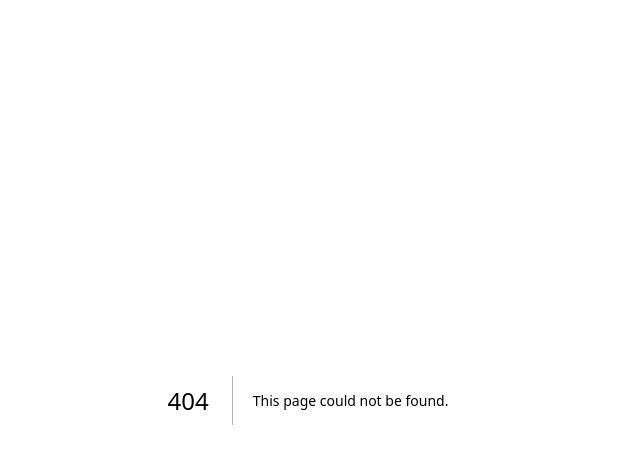
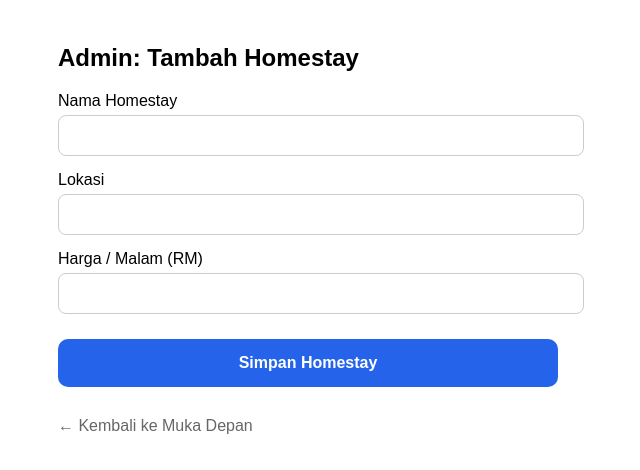
Before and after one commit to steam899/homestay-saas, a Next.js app: page /admin in a window 1280 px wide. Before the commit this address had no page. Shown: the top 470 px of the page, without its empty margins (332-972 px from the left). Built offline with nearby package versions, Linux system fonts and the light colour scheme; no server answers.

Commit message:
Add AdminPage component for homestay management

```diff
--- /dev/null
+++ b/app/admin/page.tsx
@@ -0,0 +1,88 @@
+'use client'
+import { useState } from 'react'
+import { supabase } from '@/utils/supabase'
+
+export default function AdminPage() {
+  const [name, setName] = useState('')
+  const [location, setLocation] = useState('')
+  const [price, setPrice] = useState('')
+  const [loading, setLoading] = useState(false)
+
+  const handleSubmit = async (e: React.FormEvent) => {
+    e.preventDefault()
+    setLoading(true)
+
+    const { error } = await supabase
+      .from('properties')
+      .insert([{ name, location, price_per_night: parseFloat(price) }])
+
+    setLoading(false)
+    if (error) alert(error.message)
+    else {
+      alert('Homestay berjaya ditambah!')
+      setName(''); setLocation(''); setPrice('')
+    }
+  }
+
+  return (
+    <div style={{ padding: '20px', fontFamily: 'sans-serif', maxWidth: '500px', margin: '0 auto' }}>
+      <h1 style={{ fontSize: '24px', marginBottom: '20px' }}>Admin: Tambah Homestay</h1>
+
+      <form onSubmit={handleSubmit} style={{ display: 'flex', flexDirection: 'column', gap: '15px' }}>
+        <div>
+          <label style={{ display: 'block', marginBottom: '5px' }}>Nama Homestay</label>
+          <input
+            type="text"
+            value={name}
+            onChange={(e) => setName(e.target.value)}
+            style={{ width: '100%', padding: '12px', borderRadius: '8px', border: '1px solid #ccc' }}
+            required
+          />
+        </div>
+
+        <div>
+          <label style={{ display: 'block', marginBottom: '5px' }}>Lokasi</label>
+          <input
+            type="text"
+            value={location}
+            onChange={(e) => setLocation(e.target.value)}
+            style={{ width: '100%', padding: '12px', borderRadius: '8px', border: '1px solid #ccc' }}
+            required
+          />
+        </div>
+
+        <div>
+          <label style={{ display: 'block', marginBottom: '5px' }}>Harga / Malam (RM)</label>
+          <input
+            type="number"
+            value={price}
+            onChange={(e) => setPrice(e.target.value)}
+            style={{ width: '100%', padding: '12px', borderRadius: '8px', border: '1px solid #ccc' }}
+            required
+          />
+        </div>
+
+        <button
+          type="submit"
+          disabled={loading}
+          style={{
+            backgroundColor: '#2563eb',
+            color: 'white',
+            padding: '15px',
+            borderRadius: '10px',
+            border: 'none',
+            fontSize: '16px',
+            fontWeight: 'bold',
+            marginTop: '10px'
+          }}
+        >
+          {loading ? 'Sabar, tengah simpan...' : 'Simpan Homestay'}
+        </button>
+      </form>
+
+      <div style={{ marginTop: '30px' }}>
+        <a href="/" style={{ color: '#666', textDecoration: 'none' }}>← Kembali ke Muka Depan</a>
+      </div>
+    </div>
+  )
+}
```
